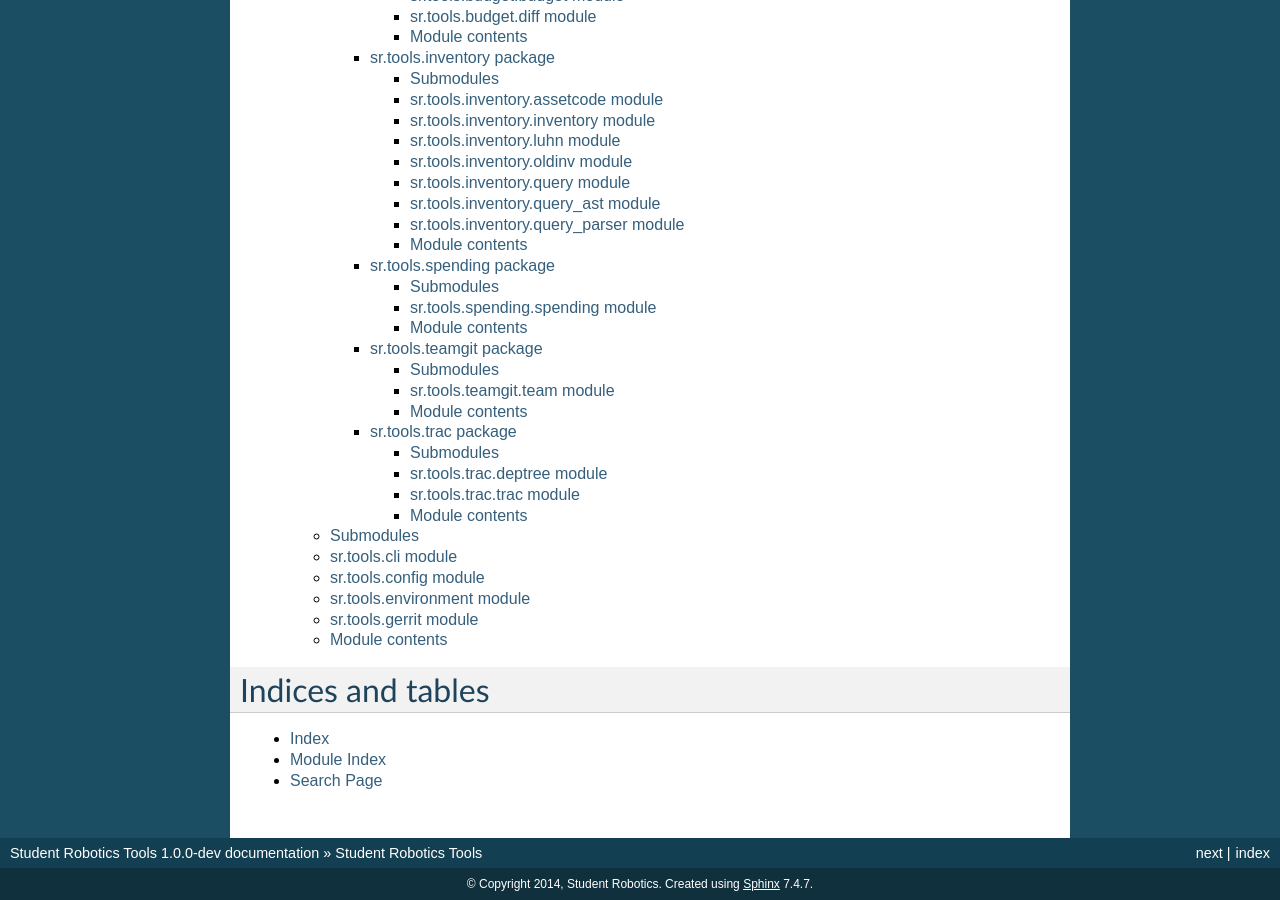
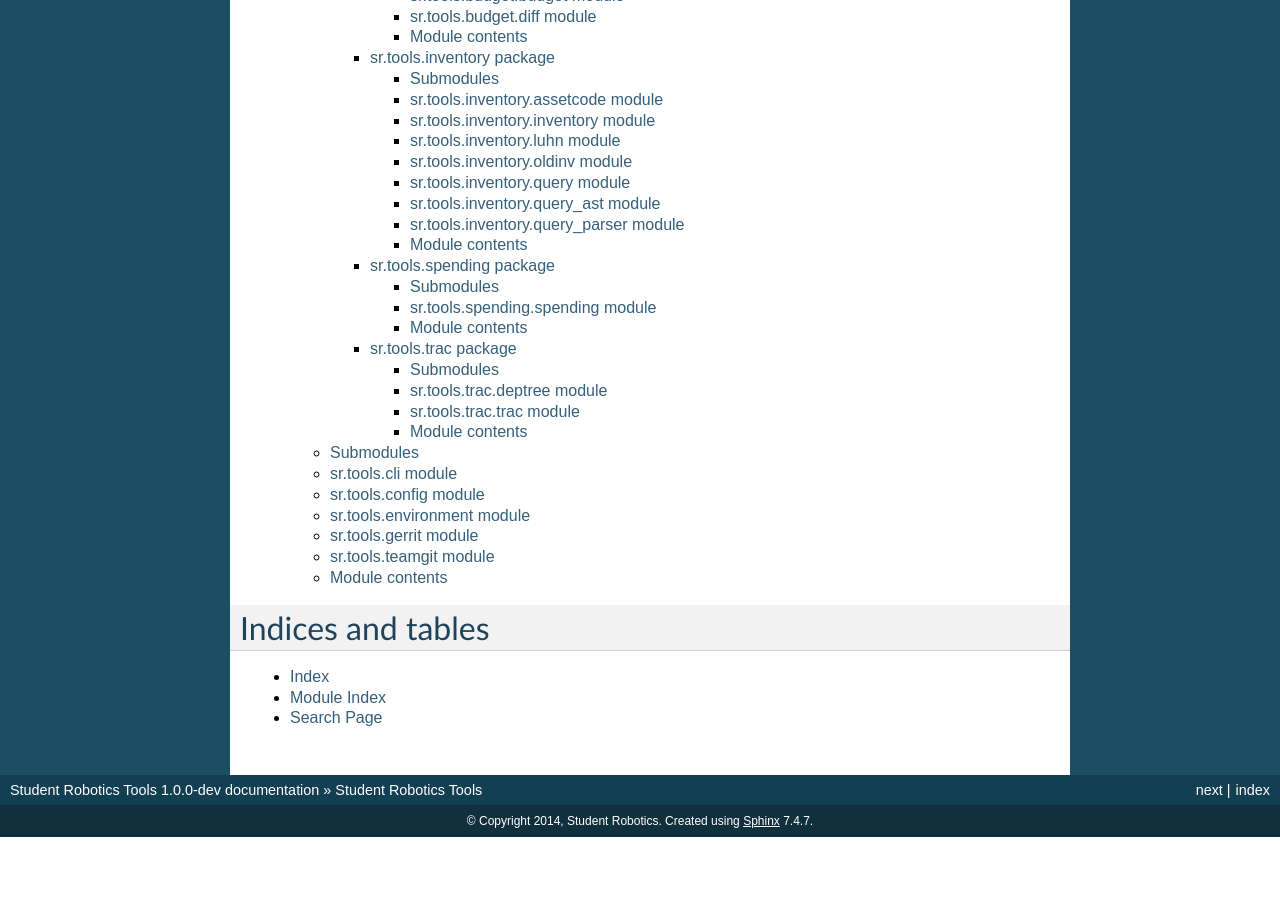
Before and after one commit to srobo/tools, a Sphinx documentation site: the page built from docs/index.rst, in a window 1280 px wide and 900 px high, scrolled down 673 px. Built offline with Sphinx 7.4.7, drawn with Linux system fonts in a browser that asks for light colours; after the commit the page ends 1510 px from its top, so only the background shows below that.

Commit message:
Update documentation for sr.tools.teamgit

```diff
--- a/docs/api/sr.tools.rst
+++ b/docs/api/sr.tools.rst
@@ -10,7 +10,6 @@
     sr.tools.budget
     sr.tools.inventory
     sr.tools.spending
-    sr.tools.teamgit
     sr.tools.trac
 
 Submodules
--- a/docs/api/sr.tools.teamgit.rst
+++ /dev/null
@@ -1,22 +0,0 @@
-sr.tools.teamgit package
-========================
-
-Submodules
-----------
-
-sr.tools.teamgit.team module
-----------------------------
-
-.. automodule:: sr.tools.teamgit.team
-    :members:
-    :undoc-members:
-    :show-inheritance:
-
-
-Module contents
----------------
-
-.. automodule:: sr.tools.teamgit
-    :members:
-    :undoc-members:
-    :show-inheritance:
```
Also changed, not shown: other parts of docs/api/sr.tools.rst (+8 -0 lines).
